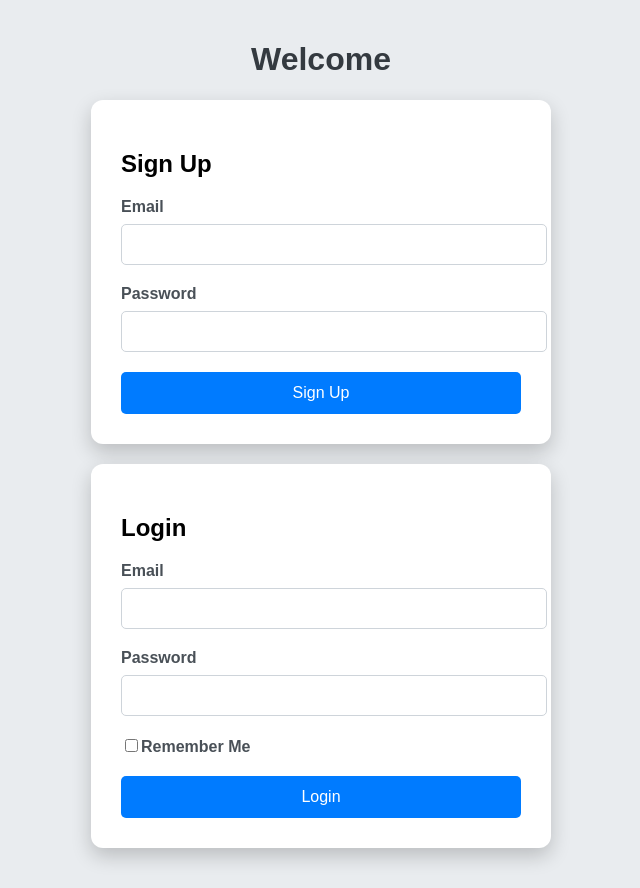
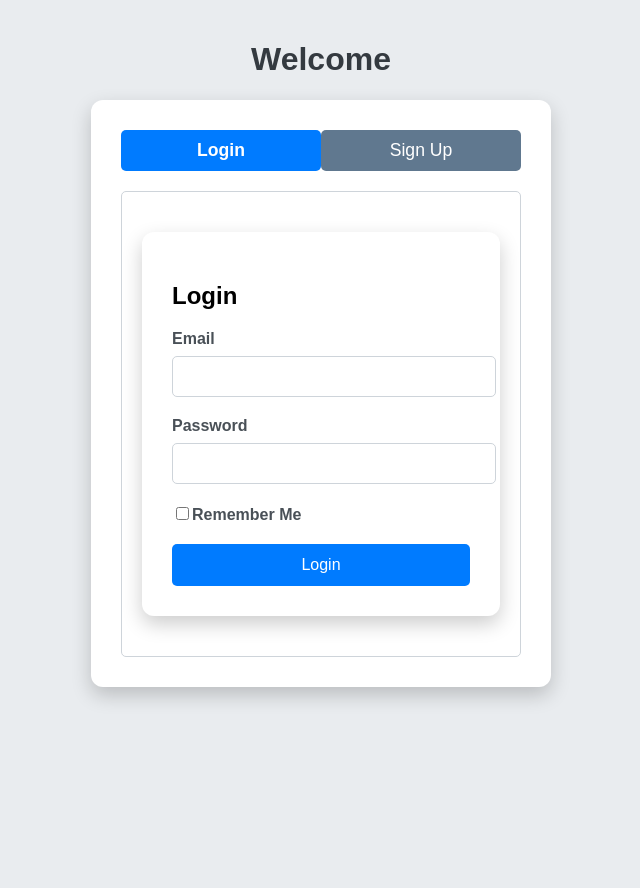
Before and after one commit to Mohitbhatt27/better-software, a React (Vite) app: page / in a window 1280 px wide. Shown: the whole page, without its empty margins (319-959 px from the left). After the commit the page ends 800 px from the top, so only its background shows below. Built offline with nearby package versions, Linux system fonts and the light colour scheme.

Commit message:
Added auth tables to display only one of both form at once

```diff
--- a/src/App.css
+++ b/src/App.css
@@ -79,3 +79,36 @@ button:hover {
   margin-top: 5px;
   color: #495057;
 }
+
+.tabs {
+  display: flex;
+  justify-content: space-around;
+  margin-bottom: 20px;
+}
+
+.tab-button {
+  flex: 1;
+  padding: 10px;
+  border: none;
+  cursor: pointer;
+  font-size: 1.1em;
+  background-color: #60788f;
+  transition: background-color 0.3s;
+}
+
+.tab-button:hover {
+  background-color: #e2e6ea;
+}
+
+.tab-button.active {
+  background-color: #007bff;
+  color: white;
+  font-weight: bold;
+}
+
+.form-content {
+  padding: 20px;
+  border: 1px solid #ced4da;
+  border-radius: 5px;
+  background-color: white;
+}
--- a/src/App.tsx
+++ b/src/App.tsx
@@ -1,14 +1,12 @@
 import React from "react";
 import "./App.css";
-import LoginForm from "./components/LoginForm";
-import SignUpForm from "./components/SignUpForm";
+import AuthTabs from "./components/AuthTabs";
 
 const App: React.FC = () => {
   return (
     <div>
       <h1>Welcome</h1>
-      <SignUpForm />
-      <LoginForm />
+      <AuthTabs />
     </div>
   );
 };
--- /dev/null
+++ b/src/components/AuthTabs.tsx
@@ -0,0 +1,32 @@
+import React, { useState } from "react";
+import "../App.css";
+import LoginForm from "./LoginForm";
+import SignUpForm from "./SignUpForm";
+
+const AuthTabs: React.FC = () => {
+  const [activeTab, setActiveTab] = useState<"login" | "signup">("login");
+
+  return (
+    <div className="container">
+      <div className="tabs">
+        <button
+          className={`tab-button ${activeTab === "login" ? "active" : ""}`}
+          onClick={() => setActiveTab("login")}
+        >
+          Login
+        </button>
+        <button
+          className={`tab-button ${activeTab === "signup" ? "active" : ""}`}
+          onClick={() => setActiveTab("signup")}
+        >
+          Sign Up
+        </button>
+      </div>
+      <div className="form-content">
+        {activeTab === "login" ? <LoginForm /> : <SignUpForm />}
+      </div>
+    </div>
+  );
+};
+
+export default AuthTabs;
```
